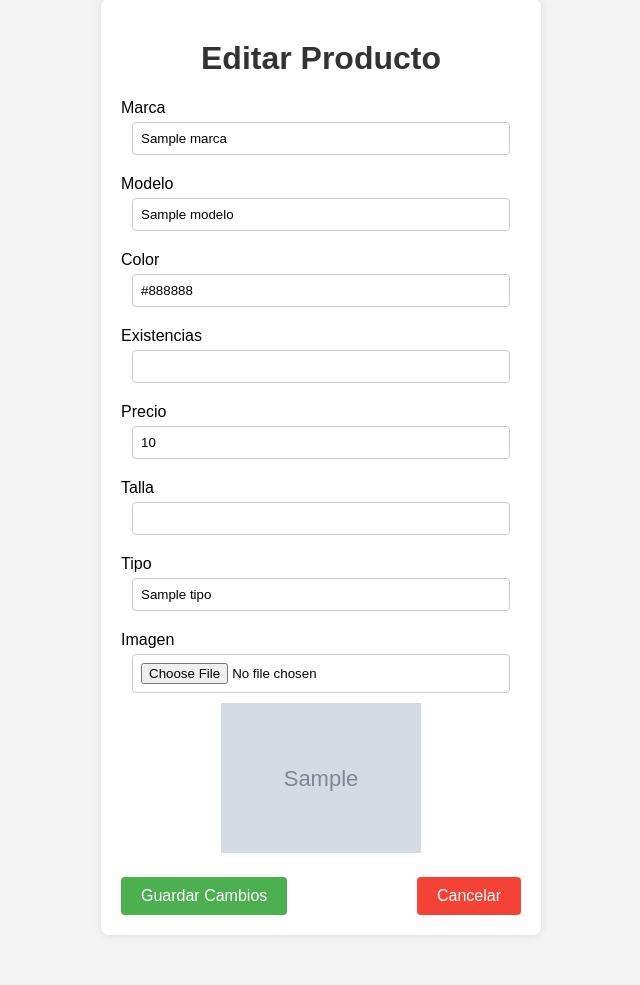
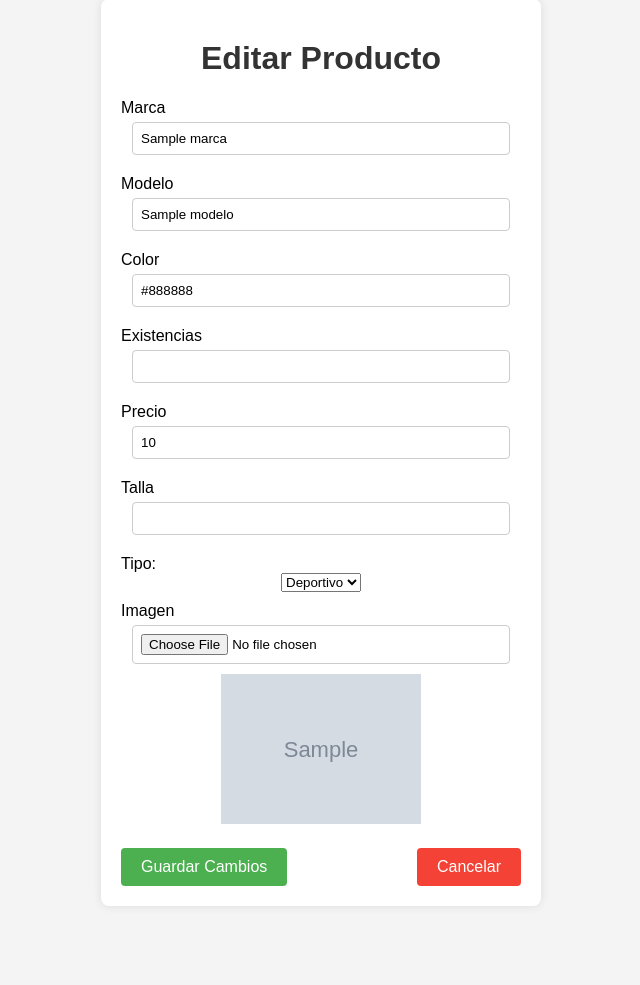
Before and after one commit to Roberto9080/repositorio_py, a Flask app: template templates/edit_product.html in a window 1280 px wide. Shown: the part 51-1036 px from the top of the page, without its empty margins (319-959 px from the left). After the commit the page ends 937 px from the top, so only its background shows below. Run offline with Flask 3, Linux system fonts and the light colour scheme; the template is opened without the code that fills it: most values are stand-ins (such as "Sample title", 1, 10 or a date in 2020); grey boxes marked "Sample" are stand-in pictures.

Commit message:
nueva funcion js para editar productos

```diff
--- a/app.py
+++ b/app.py
@@ -213,7 +213,7 @@ def edit_product(id):
             """, (marca, modelo, color, existencias, precio, talla, tipo, imagen_nombre, id))
             conexion.commit()  # Guarda los cambios en la base de datos
 
-            message = "Producto editado exitosamente"
+            message = "Se editó el producto correctamente"
         except mysql.connector.Error as err:
             error = f"Error en la base de datos: {err.msg}"
         except ValueError as ve:
--- /dev/null
+++ b/static/js/redirect.js
@@ -0,0 +1,8 @@
+document.addEventListener('DOMContentLoaded', function() {
+    const messageElement = document.querySelector('.message.success');
+    if (messageElement) {
+        setTimeout(function() {
+            window.location.href = redirectUrl;
+        }, 1000); // 2000 milisegundos = 2 segundos
+    }
+});
--- a/templates/edit_product.html
+++ b/templates/edit_product.html
@@ -20,7 +20,7 @@
             <p class="message error">{{ error }}</p>
         {% endif %}
 
-        <form action="{{ url_for('edit_product', id=producto['ProductoID']) }}" method="post" enctype="multipart/form-data">
+        <form id="editProductForm" action="{{ url_for('edit_product', id=producto['ProductoID']) }}" method="post" enctype="multipart/form-data">
             <label for="marca">Marca</label>
             <input type="text" id="marca" name="marca" value="{{ producto['marca'] }}" required>
 
@@ -37,10 +37,13 @@
             <input type="number" step="0.01" id="precio" name="precio" value="{{ producto['precio'] }}" required>
 
             <label for="talla">Talla</label>
-            <input type="number"  step="0.01" id="talla" name="talla" value="{{ producto['talla'] }}" required>
+            <input type="number" step="0.01" id="talla" name="talla" value="{{ producto['talla'] }}" required>
 
-            <label for="tipo">Tipo</label>
-            <input type="text" id="tipo" name="tipo" value="{{ producto['tipo'] }}" required>
+            <label for="tipo">Tipo:</label>
+            <select id="tipo" name="tipo" required>
+                <option value="Deportivo">Deportivo</option>
+                <option value="Piso">Piso</option>
+            </select>
 
             <label for="imagen">Imagen</label>
             <input type="file" id="imagen" name="imagen">
@@ -49,10 +52,15 @@
             </div>
 
             <div class="form-actions">
-                <button type="submit" class="btn btn-primary">Guardar Cambios</button>
+                <button type="submit" id="saveChangesButton" class="btn btn-primary">Guardar Cambios</button>
                 <a href="{{ url_for('see_products') }}" class="btn btn-secondary">Cancelar</a>
             </div>
         </form>
     </div>
+
+    <script>
+        var redirectUrl = "{{ url_for('see_products') }}";
+    </script>
+    <script src="{{ url_for('static', filename='js/redirect.js') }}"></script>
 </body>
 </html>
```
